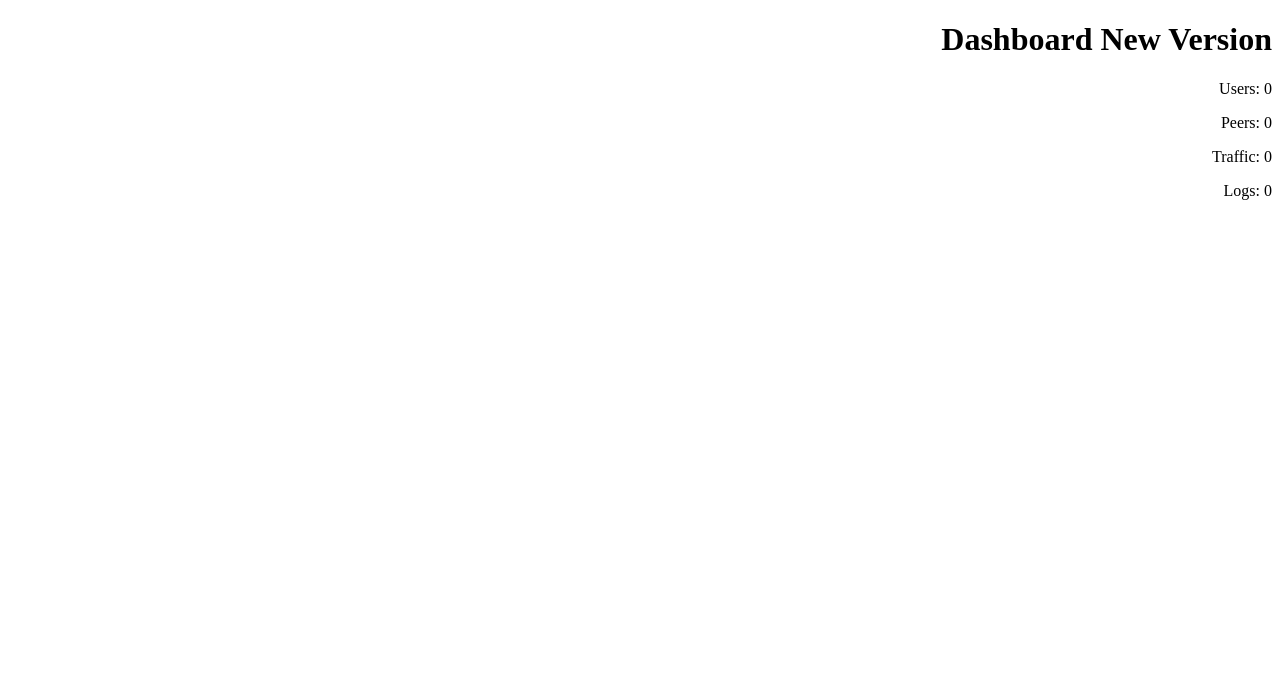
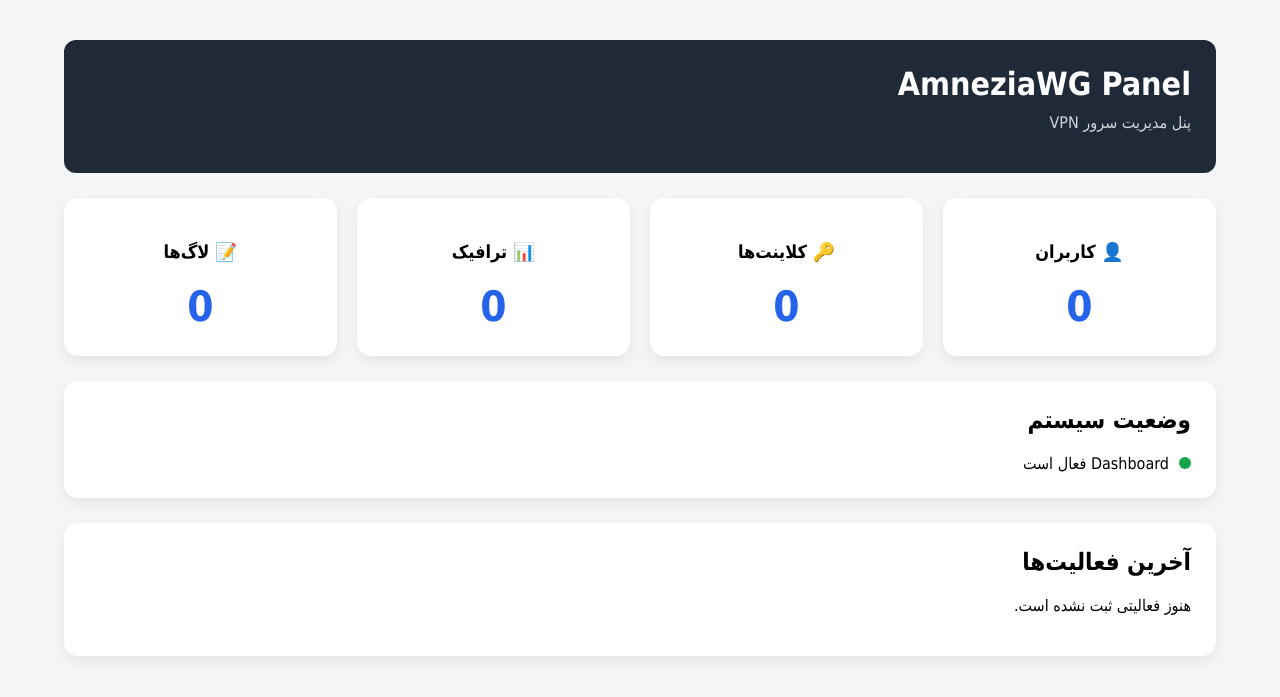
Before and after one commit to agrkmgmg-dev/AmneziaWG-Panel, a FastAPI app: page /admin/dashboard in a window 1280 px wide. Shown: the top 697 px of the page. Run offline with FastAPI, Linux system fonts and the light colour scheme; data that the repository does not hold is empty.

Commit message:
Release 0.4 - Dashboard UI Upgrade

```diff
--- a/backend/app/static/css/admin.css
+++ b/backend/app/static/css/admin.css
@@ -1,51 +1,99 @@
 body {
     font-family: Tahoma, Arial, sans-serif;
-    background: #f5f6fa;
+    background: #f4f6f8;
     margin: 0;
-    padding: 30px;
+    padding: 0;
 }
 
 
 .container {
-    max-width: 1100px;
-    margin: auto;
+    width: 90%;
+    max-width: 1200px;
+    margin: 40px auto;
 }
 
 
-h1 {
-    text-align: center;
+.dashboard-header {
+    background: #1f2937;
+    color: white;
+    padding: 25px;
+    border-radius: 12px;
+    margin-bottom: 25px;
 }
 
 
-.subtitle {
-    text-align: center;
-    color: #666;
+.dashboard-header h1 {
+    margin: 0;
+    font-size: 32px;
 }
 
 
+.dashboard-header p {
+    margin-top: 10px;
+    opacity: 0.8;
+}
+
+
+/* Dashboard Cards */
+
 .cards {
     display: grid;
-    grid-template-columns: repeat(4, 1fr);
+    grid-template-columns: repeat(auto-fit, minmax(220px, 1fr));
     gap: 20px;
-    margin-top: 40px;
 }
 
 
 .card {
     background: white;
     padding: 25px;
-    border-radius: 12px;
+    border-radius: 14px;
+    box-shadow: 0 5px 15px rgba(0,0,0,0.08);
     text-align: center;
-    box-shadow: 0 4px 12px rgba(0,0,0,0.08);
 }
 
 
 .card h3 {
-    margin-bottom: 15px;
+    margin-bottom: 20px;
+    font-size: 18px;
 }
 
 
-.number {
-    font-size: 40px;
+.card span {
+    font-size: 42px;
     font-weight: bold;
+    color: #2563eb;
 }
+
+
+/* Panels */
+
+.panel {
+    background: white;
+    margin-top: 25px;
+    padding: 25px;
+    border-radius: 14px;
+    box-shadow: 0 5px 15px rgba(0,0,0,0.08);
+}
+
+
+.panel h2 {
+    margin-top: 0;
+}
+
+
+/* Status */
+
+.status {
+    display: flex;
+    align-items: center;
+    gap: 10px;
+}
+
+
+.online {
+    width: 12px;
+    height: 12px;
+    background: #16a34a;
+    border-radius: 50%;
+    display: inline-block;
+}
--- a/backend/app/templates/admin/dashboard.html
+++ b/backend/app/templates/admin/dashboard.html
@@ -1,18 +1,76 @@
 <!DOCTYPE html>
 <html lang="fa" dir="rtl">
+
 <head>
     <meta charset="UTF-8">
-    <title>AmneziaWG Panel</title>
+    <title>AmneziaWG Panel - Dashboard</title>
+
+    <link rel="stylesheet" href="/static/css/admin.css">
 </head>
 
 <body>
 
-<h1>Dashboard New Version</h1>
+<div class="container">
 
-<p>Users: {{ users_count }}</p>
-<p>Peers: {{ peers_count }}</p>
-<p>Traffic: {{ traffic_count }}</p>
-<p>Logs: {{ logs_count }}</p>
+    <header class="dashboard-header">
+        <h1>AmneziaWG Panel</h1>
+        <p>پنل مدیریت سرور VPN</p>
+    </header>
+
+
+    <section class="cards">
+
+        <div class="card">
+            <h3>👤 کاربران</h3>
+            <span>{{ users_count }}</span>
+        </div>
+
+
+        <div class="card">
+            <h3>🔑 کلاینت‌ها</h3>
+            <span>{{ peers_count }}</span>
+        </div>
+
+
+        <div class="card">
+            <h3>📊 ترافیک</h3>
+            <span>{{ traffic_count }}</span>
+        </div>
+
+
+        <div class="card">
+            <h3>📝 لاگ‌ها</h3>
+            <span>{{ logs_count }}</span>
+        </div>
+
+    </section>
+
+
+    <section class="panel">
+
+        <h2>وضعیت سیستم</h2>
+
+        <div class="status">
+            <span class="online"></span>
+            Dashboard فعال است
+        </div>
+
+    </section>
+
+
+    <section class="panel">
+
+        <h2>آخرین فعالیت‌ها</h2>
+
+        <p>
+            هنوز فعالیتی ثبت نشده است.
+        </p>
+
+    </section>
+
+
+</div>
 
 </body>
+
 </html>
```
